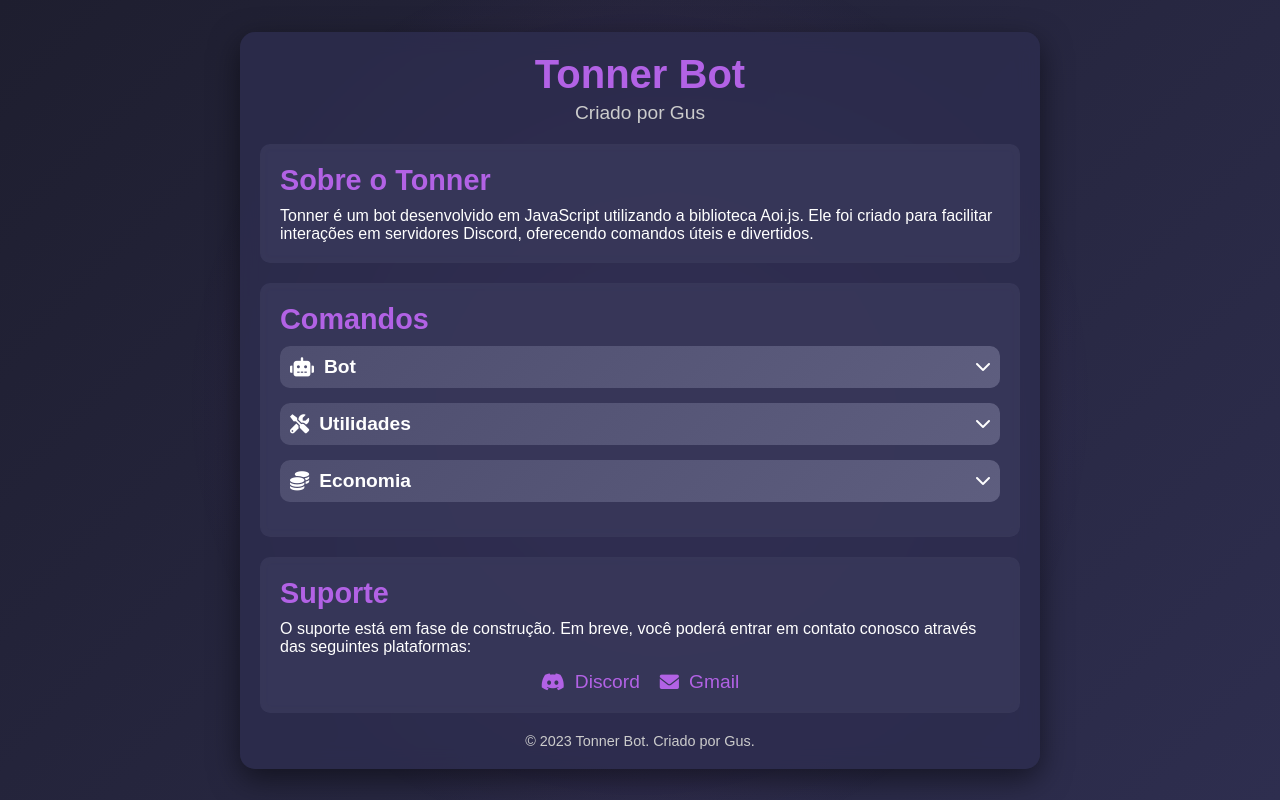
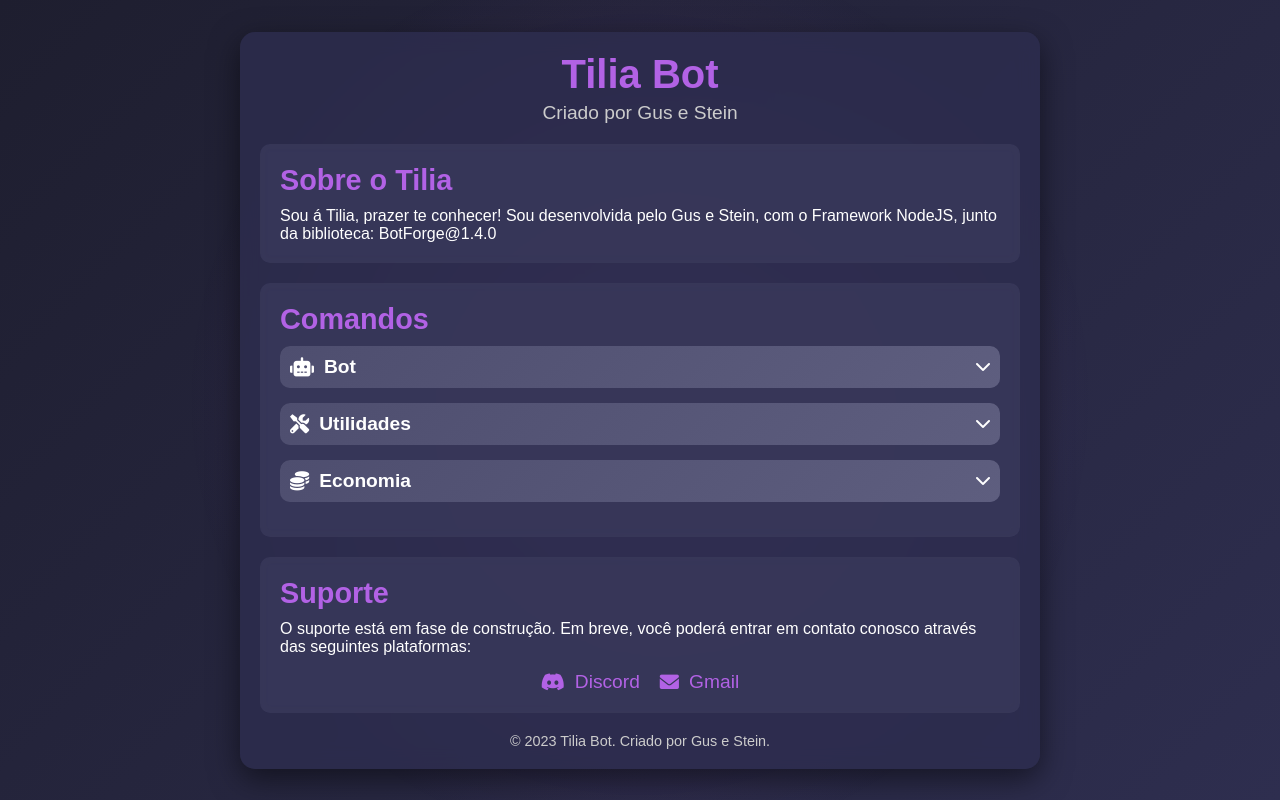
Before and after one commit to xGus0/tilia, a plain HTML site: page index.html in a window 1280 px wide. Drawn offline with Linux system fonts and the light colour scheme.

Commit message:
Update index.html

```diff
--- a/index.html
+++ b/index.html
@@ -12,14 +12,14 @@
     <div class="cursor-light"></div>
     <div class="container">
         <header>
-            <h1>Tonner Bot</h1>
-            <p>Criado por Gus</p>
+            <h1>Tilia Bot</h1>
+            <p>Criado por Gus e Stein</p>
         </header>
 
         <section class="about">
             <div class="blur-background">
-                <h2>Sobre o Tonner</h2>
-                <p>Tonner é um bot desenvolvido em JavaScript utilizando a biblioteca Aoi.js. Ele foi criado para facilitar interações em servidores Discord, oferecendo comandos úteis e divertidos.</p>
+                <h2>Sobre o Tilia</h2>
+                <p>Sou á Tilia, prazer te conhecer! Sou desenvolvida pelo Gus e Stein, com o Framework NodeJS, junto da biblioteca: BotForge@1.4.0</p>
             </div>
         </section>
 
@@ -87,7 +87,7 @@
         </section>
 
         <footer>
-            <p>&copy; 2023 Tonner Bot. Criado por Gus.</p>
+            <p>&copy; 2023 Tilia Bot. Criado por Gus e Stein.</p>
         </footer>
     </div>
 
```
